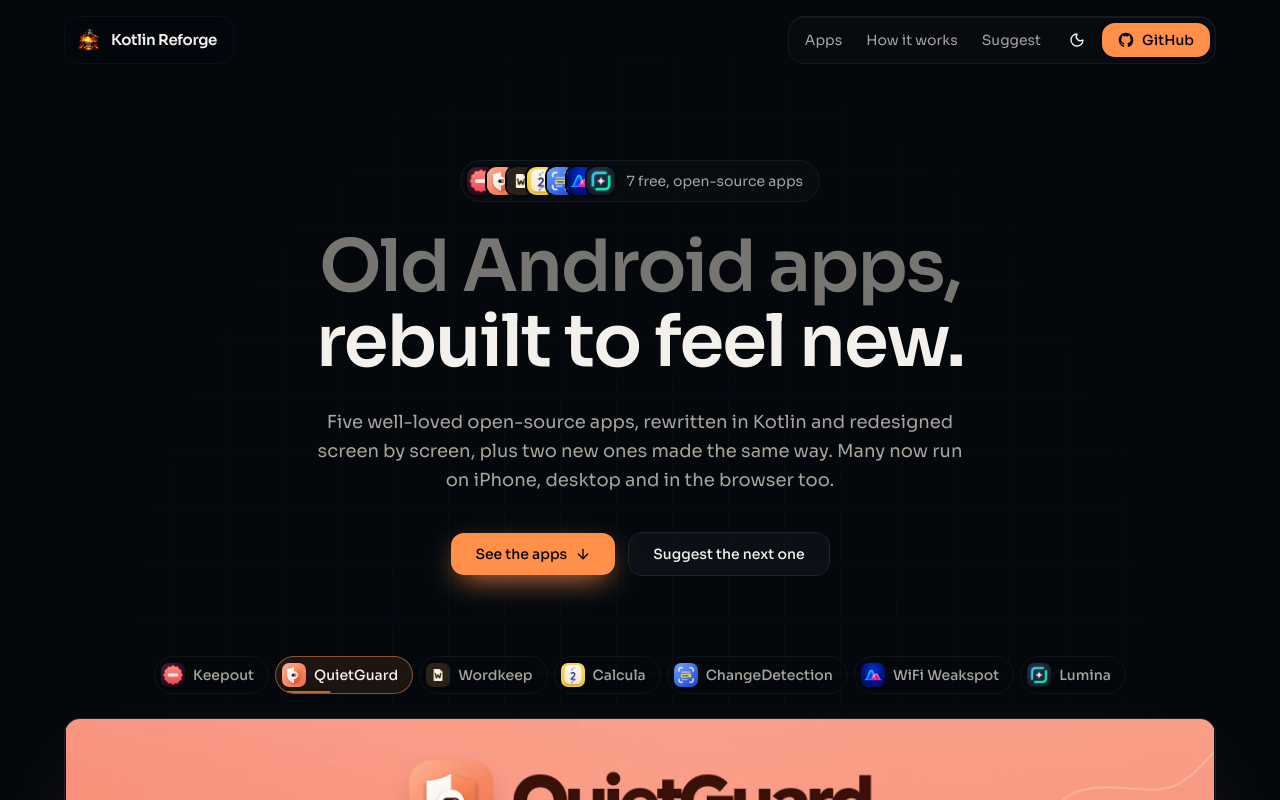
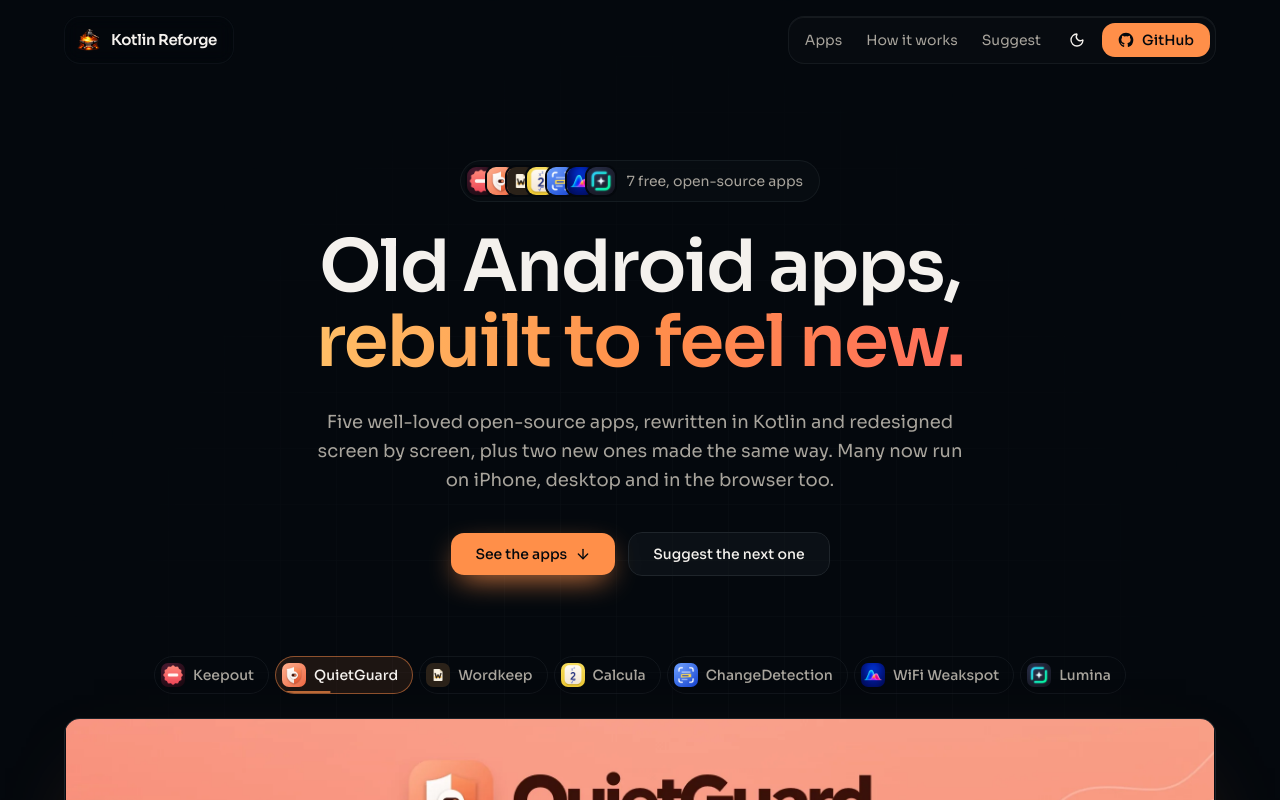
Before and after one commit to bernaferrari/kotlin-reforge, a Next.js app: page / in a window 1280 px wide. Shown: the top 800 px of the page. Built offline with nearby package versions, Linux system fonts and the light colour scheme.

Commit message:
Ember gradient (gold, orange, red) on the headline, site and social image

```diff
--- a/components/landing/hero.tsx
+++ b/components/landing/hero.tsx
@@ -50,8 +50,10 @@
         </div>
 
         <h1 className="forge-section-title mt-7 text-4xl font-semibold leading-[1.04] tracking-tight sm:text-6xl lg:text-7xl">
-          <span className="text-muted-foreground/70">Old Android apps,</span>
-          <span className="block pb-1 text-foreground">rebuilt to feel new.</span>
+          Old Android apps,
+          <span className="block bg-gradient-to-r from-[#ffcf70] via-[#ff8f4a] to-[#ff5f5f] bg-clip-text pb-1 text-transparent">
+            rebuilt to feel new.
+          </span>
         </h1>
 
         <p className="mx-auto mt-6 max-w-2xl text-base leading-relaxed text-muted-foreground sm:text-lg">
```
Also changed, not shown: public/social.png.
